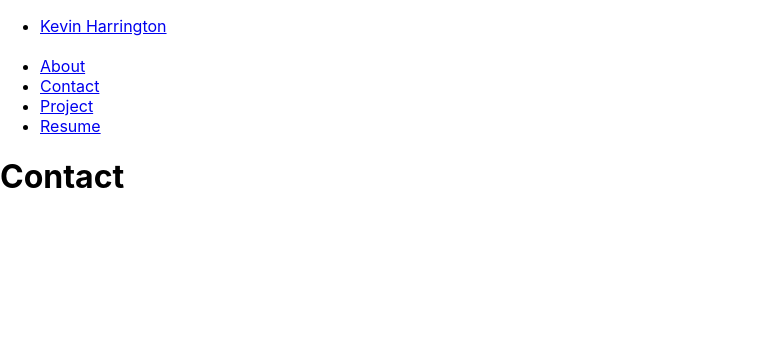
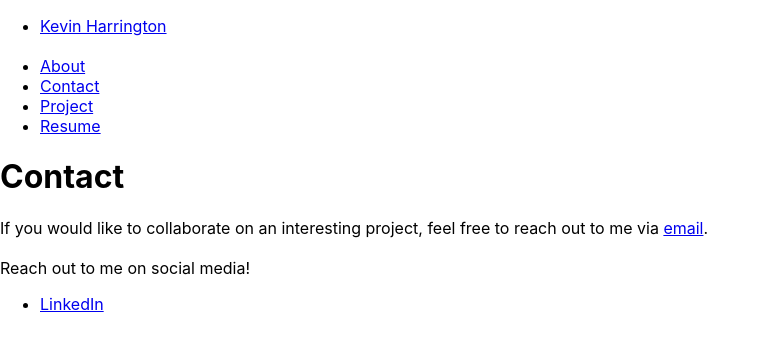
Before and after one commit to kevinharr/portfolio-react, a React (Create React App) app: page /contact in a window 1280 px wide. Shown: the top 348 px of the page, without its empty margins (0-765 px from the left). Built offline with nearby package versions, Linux system fonts and the light colour scheme.

Commit message:
add Contact link

```diff
--- a/src/pages/About.jsx
+++ b/src/pages/About.jsx
@@ -5,7 +5,7 @@ function About() {
       <img
       src="/images/Facebook_Photo_San_Fran.jpg"
       style={{ width: "300px", height: "300px"}}
-      alt="Kevin Harrington Picture infront of Golden Gate Bridge"
+      alt="Kevin Harrington infront of Golden Gate Bridge"
       />
       <p style={{ width: "599px"}}>Kevin Harrington recently retired from Prudential as Vice President of Product Management in Group Insurance.  He is currently attending a Software Engineering Immersive with General Assembly.<br/><br/>  Upon graduating, Kevin intends to leverage his 30 plus years experience in Group Insurance, training and product management to help enhance the corporate benefits space using current technology.</p>
 
--- a/src/pages/Contact.jsx
+++ b/src/pages/Contact.jsx
@@ -1,6 +1,15 @@
+
+
 function Contact() {
 	return (
-    <h1>Contact</h1>
+    <div>
+      <h1>Contact</h1>
+      <p>If you would like to collaborate on an interesting project, feel free to reach out to me via <a href = "mailto: kevinharr@verizon.net">email</a>.<br/><br/>Reach out to me on social media!</p>
+      <ul>
+        <li><a href = "www.linkedin.com/in/kevin-p-harrington">LinkedIn</a></li>
+      </ul>
+    </div>
+
   )
 }
 
```
